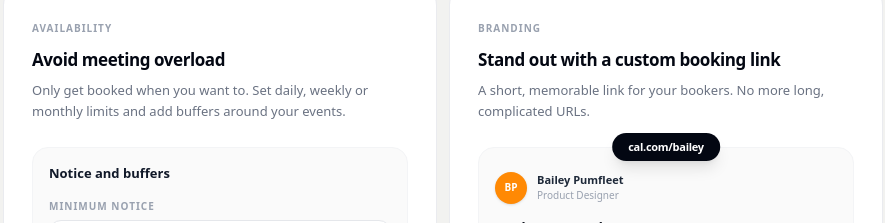
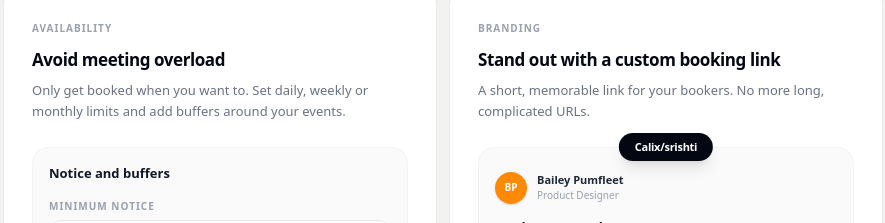
Before and after one commit to SrishtiSingh77/scaler, a Next.js app in the folder frontend/: page / in a window 1280 px wide. Shown: the part 1916-2139 px from the top of the page, without its empty margins (197-1082 px from the left). Built offline with nearby package versions, Linux system fonts and the light colour scheme.

Commit message:
feat: updated some components of ui

```diff
--- a/frontend/components/BenefitsSection.tsx
+++ b/frontend/components/BenefitsSection.tsx
@@ -85,7 +85,7 @@ export default function BenefitsSection() {
                         {/* Mockup */}
                         <div className="relative mt-2">
                             <div className="absolute -top-3.5 left-1/2 -translate-x-1/2 z-10 bg-gray-950 text-white text-[11px] font-bold rounded-full px-4 py-1.5 tracking-tight shadow-lg whitespace-nowrap">
-                                cal.com/bailey
+                                Calix/srishti
                             </div>
                             <div className="rounded-2xl border border-gray-100 bg-[#FAFAFA] pt-6 pb-4 px-4">
                                 <div className="flex items-center gap-2.5 mb-3">
```
